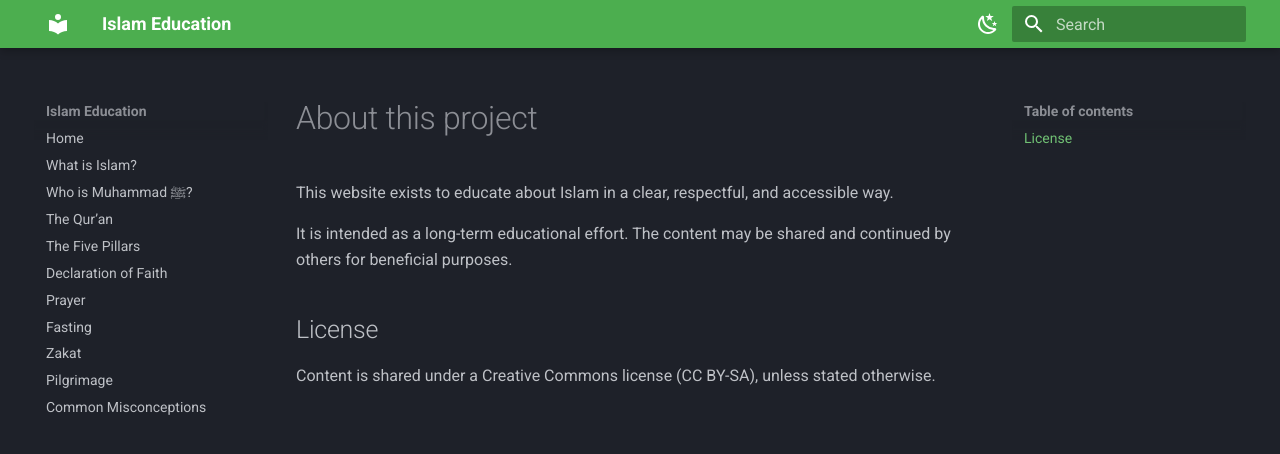
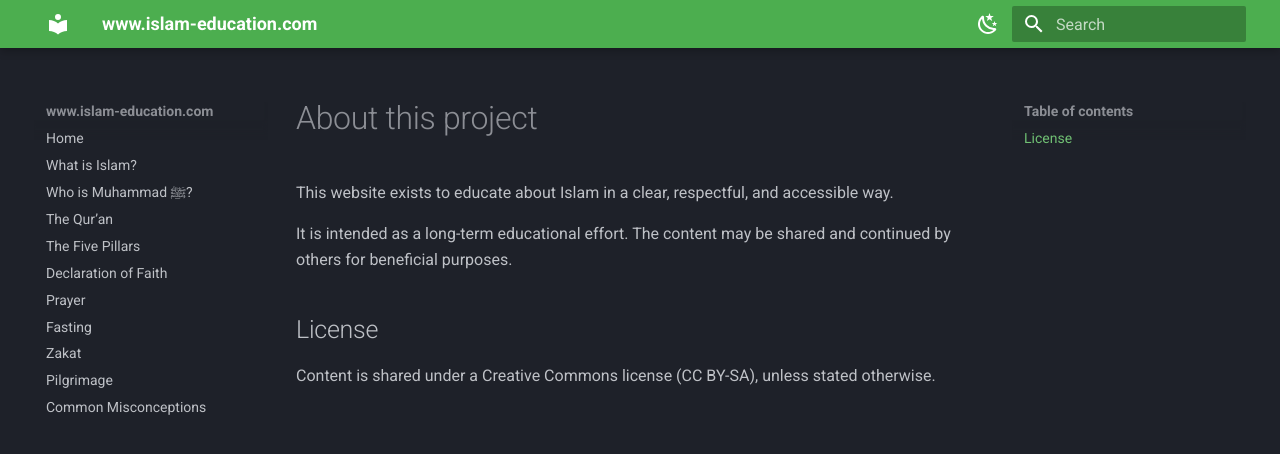
Before and after one commit to islam-education/islam-education, an MkDocs documentation site: the page built from docs/about.md, in a window 1280 px wide. Shown: the top 454 px of the page. Built offline with MkDocs 1.6.1 and Material for MkDocs 9.7.7, drawn with Linux system fonts in a browser that asks for light colours.

Commit message:
Update mkdocs.yml

```diff
--- a/mkdocs.yml
+++ b/mkdocs.yml
@@ -1,4 +1,4 @@
-site_name: Islam Education
+site_name: www.islam-education.com
 site_description: Clear, authentic and accessible knowledge about Islam
 site_url: https://islam-education.com
 
```
